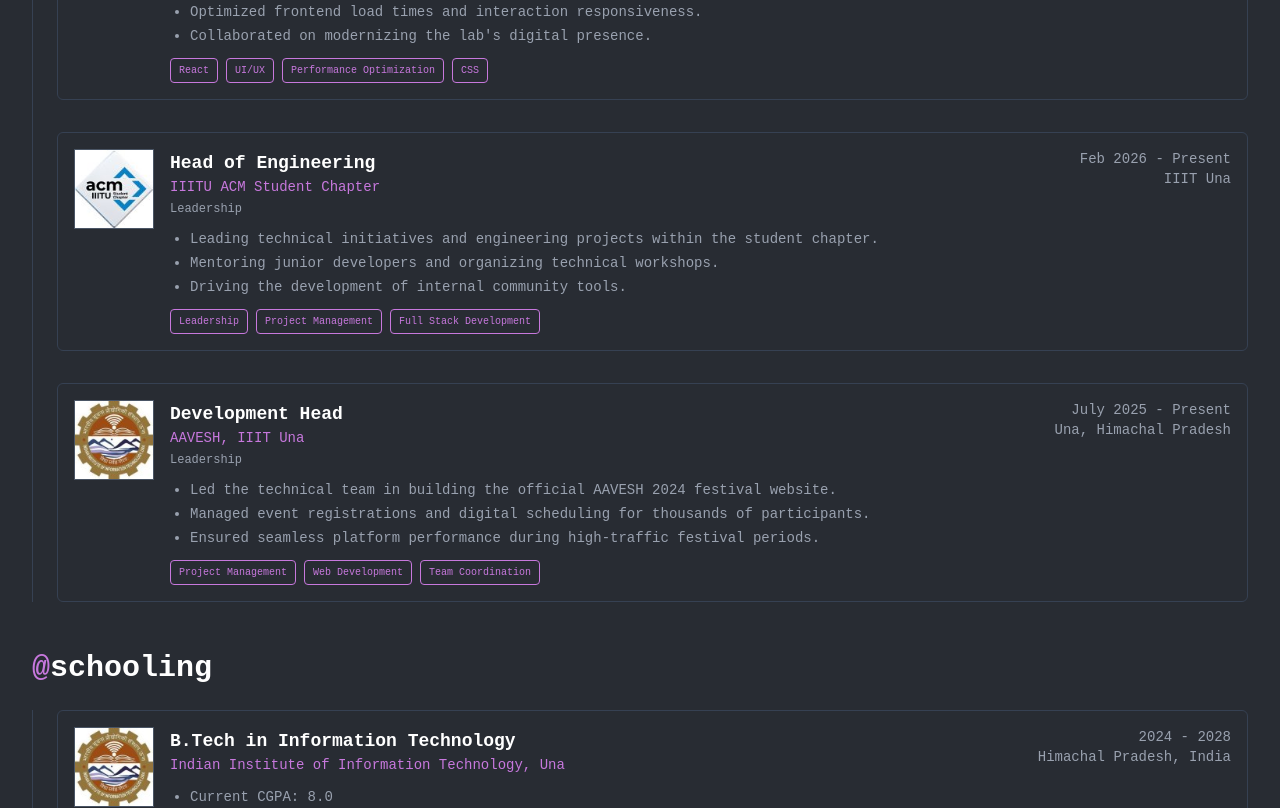
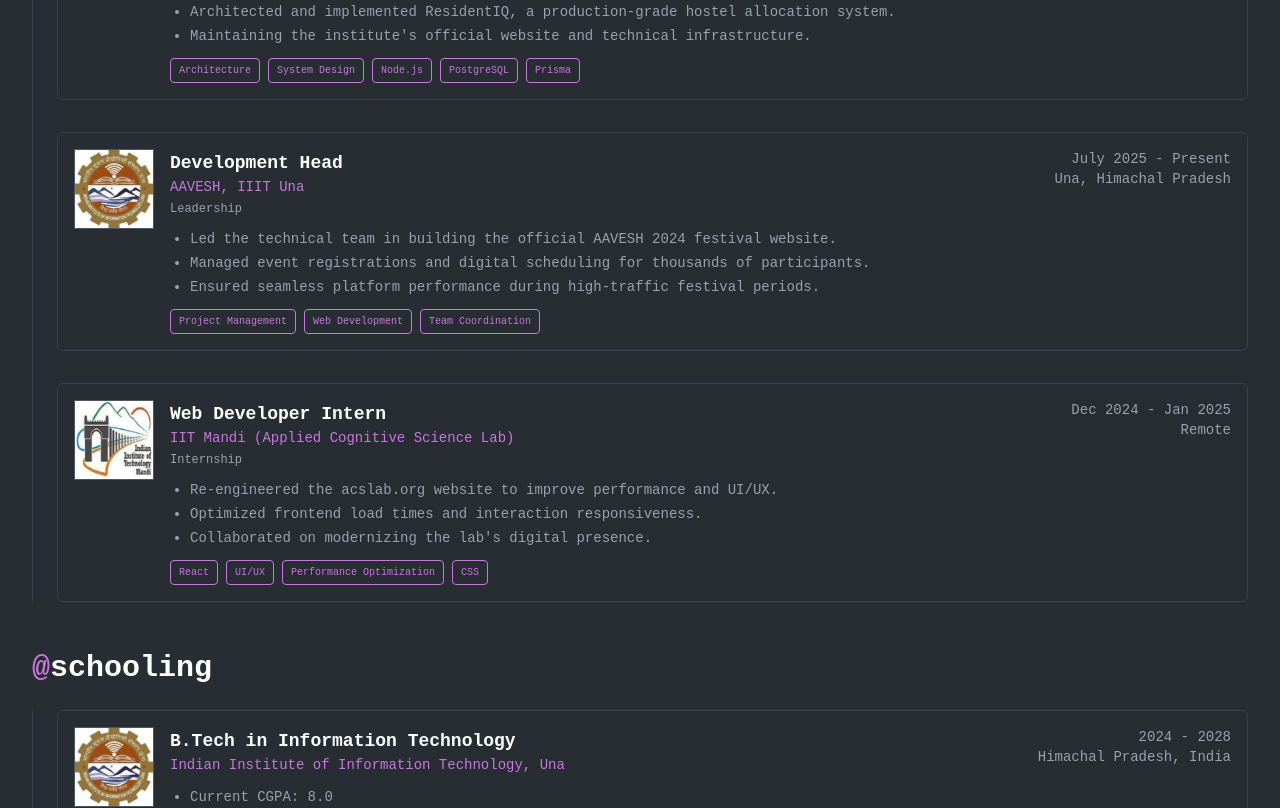
Before and after one commit to DSingh0304/Portfolio-Website, a React (Vite) app in the folder Portfolio/: page /experience in a window 1280 px wide. Shown: the part 1400-2208 px from the top of the page. Built offline with nearby package versions, Linux system fonts and the light colour scheme.

Commit message:
refactor: sort experience and education data chronologically and clean up project UI components

```diff
--- a/Portfolio/scripts/buildTwitterArchive.js
+++ b/Portfolio/scripts/buildTwitterArchive.js
@@ -184,6 +184,7 @@ const tweets = data
 
 const output = `export const twitterArchive = ${JSON.stringify(tweets, null, 2)};\n`;
 
+/* eslint-disable no-control-regex */
 const asciiOutput = output.replace(/[^\x00-\x7F]/gu, (char) => {
   const codePoint = char.codePointAt(0);
   if (!codePoint) {
@@ -194,6 +195,7 @@ const asciiOutput = output.replace(/[^\x00-\x7F]/gu, (char) => {
   }
   return `\\u{${codePoint.toString(16)}}`;
 });
+/* eslint-enable no-control-regex */
 
 fs.writeFileSync(outputPath, asciiOutput, "utf8");
 console.log(`Wrote ${tweets.length} tweets to ${outputPath}`);
--- a/Portfolio/src/components/experience/ExperienceSection.jsx
+++ b/Portfolio/src/components/experience/ExperienceSection.jsx
@@ -66,10 +66,68 @@ const TimelineItem = ({ item, onOpen }) => {
   );
 };
 
+const MONTHS = {
+  jan: 0, feb: 1, mar: 2, apr: 3, may: 4, jun: 5,
+  jul: 6, aug: 7, sep: 8, sept: 8, oct: 9, nov: 10, dec: 11
+};
+
+const parseDate = (dateStr) => {
+  if (!dateStr) return new Date(0);
+  const str = dateStr.trim().toLowerCase();
+
+  if (str === "present") {
+    return new Date();
+  }
+
+  const parts = str.split(/\s+/);
+  if (parts.length === 1) {
+    const year = parseInt(parts[0], 10);
+    return !isNaN(year) ? new Date(year, 0, 1) : new Date(0);
+  }
+
+  if (parts.length === 2) {
+    const monthStr = parts[0];
+    const year = parseInt(parts[1], 10);
+    const month = MONTHS[monthStr] !== undefined ? MONTHS[monthStr] : 0;
+    return !isNaN(year) ? new Date(year, month, 1) : new Date(0);
+  }
+
+  return new Date(0);
+};
+
+const parsePeriod = (period) => {
+  if (!period) return { start: new Date(0), end: new Date(0) };
+  const parts = period.split(/[-–]/);
+  const startStr = parts[0] ? parts[0].trim() : "";
+  const endStr = parts[1] ? parts[1].trim() : "";
+
+  return {
+    start: parseDate(startStr),
+    end: parseDate(endStr)
+  };
+};
+
+const compareExperiences = (a, b) => {
+  const dateA = parsePeriod(a.period);
+  const dateB = parsePeriod(b.period);
+
+  // Sort by start date descending (latest start date first)
+  if (dateB.start.getTime() !== dateA.start.getTime()) {
+    return dateB.start.getTime() - dateA.start.getTime();
+  }
+
+  // If start dates are the same, sort by end date descending (latest end/present first)
+  return dateB.end.getTime() - dateA.end.getTime();
+};
+
 const ExperienceSection = ({ variant = "page", workLimit, educationLimit }) => {
   const [activeItem, setActiveItem] = useState(null);
-  const workItems = workLimit ? workExperience.slice(0, workLimit) : workExperience;
-  const educationItems = educationLimit ? education.slice(0, educationLimit) : education;
+
+  const sortedWork = [...workExperience].sort(compareExperiences);
+  const sortedEducation = [...education].sort(compareExperiences);
+
+  const workItems = workLimit ? sortedWork.slice(0, workLimit) : sortedWork;
+  const educationItems = educationLimit ? sortedEducation.slice(0, educationLimit) : sortedEducation;
 
   const openItem = (item) => {
     setActiveItem(item);
--- a/Portfolio/src/components/opensource/OpenSourceCard.jsx
+++ b/Portfolio/src/components/opensource/OpenSourceCard.jsx
@@ -11,7 +11,6 @@ const OpenSourceCard = ({ project }) => {
     repoUrl,
     liveUrl,
     organization,
-    prNumber,
   } = project;
   const [showFullDesc, setShowFullDesc] = useState(false);
 
--- a/Portfolio/src/components/ui/Hero.jsx
+++ b/Portfolio/src/components/ui/Hero.jsx
@@ -68,7 +68,7 @@ const Hero = ({ data = heroData }) => {
                   to="/experience"
                   className="text-purple font-semibold hover:underline"
                 >
-                  Experience ->
+                  Experience &rarr;
                 </Link>
               </div>
             </div>
--- a/Portfolio/src/data/experienceData.js
+++ b/Portfolio/src/data/experienceData.js
@@ -1,4 +1,22 @@
 export const workExperience = [
+  {
+    id: "exp-acm",
+    organization: "IIITU ACM Student Chapter",
+    role: "Head of Engineering",
+    period: "Feb 2026 - Present",
+    location: "IIIT Una",
+    employmentType: "Leadership",
+    summary: [
+      "Leading technical initiatives and engineering projects within the student chapter.",
+      "Mentoring junior developers and organizing technical workshops.",
+      "Driving the development of internal community tools.",
+    ],
+    details:
+      "Responsible for the engineering roadmap of the ACM chapter, overseeing project execution and fostering a collaborative technical culture.",
+    skills: ["Leadership", "Project Management", "Full Stack Development"],
+    iconLabel: "AC",
+    icon: "/icons_experience/Acm.jpeg",
+  },
   {
     id: "exp-keploy",
     organization: "Keploy 🐰",
@@ -54,6 +72,24 @@ export const workExperience = [
     icon: "/icons_experience/Yes City.jpeg",
   },
   {
+    id: "exp-aavesh",
+    organization: "AAVESH, IIIT Una",
+    role: "Development Head",
+    period: "July 2025 - Present",
+    location: "Una, Himachal Pradesh",
+    employmentType: "Leadership",
+    summary: [
+      "Led the technical team in building the official AAVESH 2024 festival website.",
+      "Managed event registrations and digital scheduling for thousands of participants.",
+      "Ensured seamless platform performance during high-traffic festival periods.",
+    ],
+    details:
+      "Directed the development and deployment of the festival's digital infrastructure, coordinating between frontend and backend teams for a unified participant experience.",
+    skills: ["Project Management", "Web Development", "Team Coordination"],
+    iconLabel: "AV",
+    icon: "/icons_experience/iiituna_logo.jpeg",
+  },
+  {
     id: "exp-devteam",
     organization: "Development Team, IIIT Una",
     role: "Full Stack Lead",
@@ -89,42 +125,6 @@ export const workExperience = [
     iconLabel: "IM",
     icon: "/icons_experience/iitm.jpeg",
   },
-  {
-    id: "exp-acm",
-    organization: "IIITU ACM Student Chapter",
-    role: "Head of Engineering",
-    period: "Feb 2026 - Present",
-    location: "IIIT Una",
-    employmentType: "Leadership",
-    summary: [
-      "Leading technical initiatives and engineering projects within the student chapter.",
-      "Mentoring junior developers and organizing technical workshops.",
-      "Driving the development of internal community tools.",
-    ],
-    details:
-      "Responsible for the engineering roadmap of the ACM chapter, overseeing project execution and fostering a collaborative technical culture.",
-    skills: ["Leadership", "Project Management", "Full Stack Development"],
-    iconLabel: "AC",
-    icon: "/icons_experience/Acm.jpeg",
-  },
-  {
-    id: "exp-aavesh",
-    organization: "AAVESH, IIIT Una",
-    role: "Development Head",
-    period: "July 2025 - Present",
-    location: "Una, Himachal Pradesh",
-    employmentType: "Leadership",
-    summary: [
-      "Led the technical team in building the official AAVESH 2024 festival website.",
-      "Managed event registrations and digital scheduling for thousands of participants.",
-      "Ensured seamless platform performance during high-traffic festival periods.",
-    ],
-    details:
-      "Directed the development and deployment of the festival's digital infrastructure, coordinating between frontend and backend teams for a unified participant experience.",
-    skills: ["Project Management", "Web Development", "Team Coordination"],
-    iconLabel: "AV",
-    icon: "/icons_experience/iiituna_logo.jpeg",
-  },
 ];
 
 export const education = [
```
